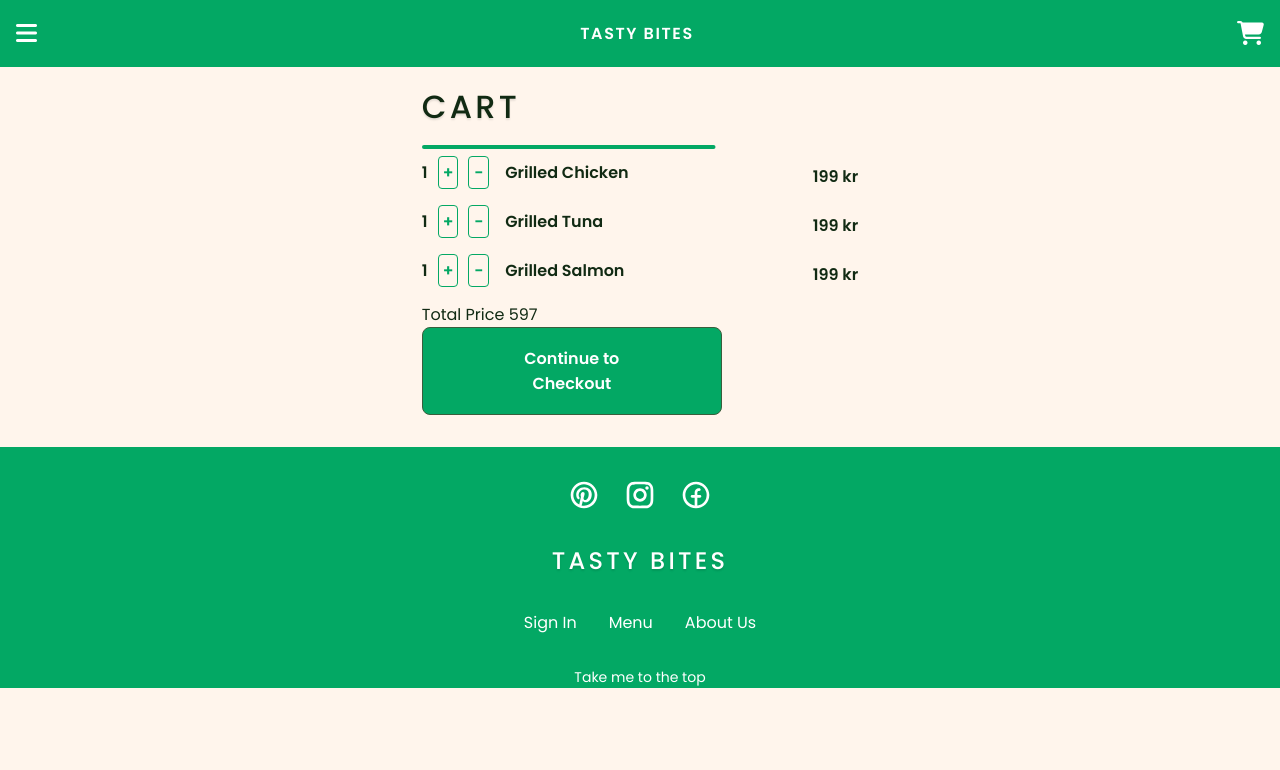
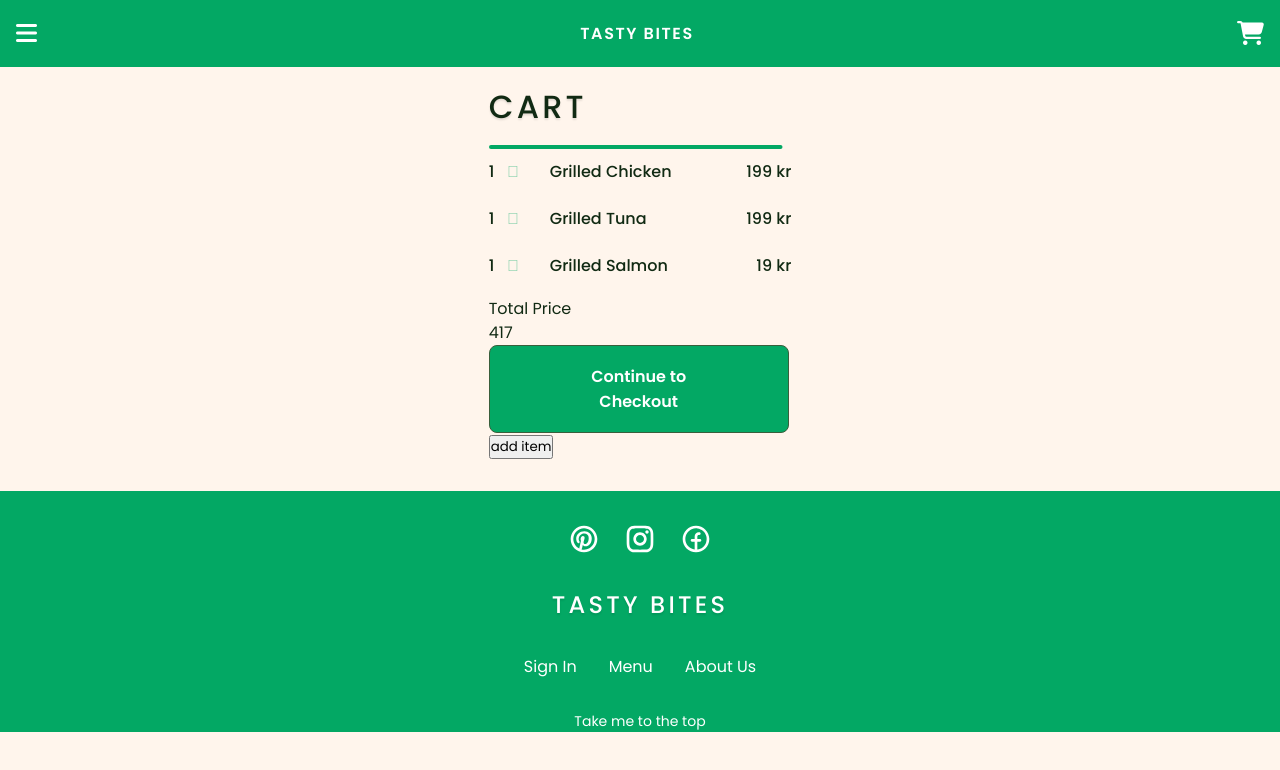
Before and after one commit to FirePants-TastyBites/frontend, a React (Vite) app: page /cart in a window 1280 px wide. Shown: the top 770 px of the page. Built offline with nearby package versions, Linux system fonts and the light colour scheme.

Commit message:
Styling on OrderItem and added icon for remove from cart

```diff
--- a/src/components/OrderItem/index.jsx
+++ b/src/components/OrderItem/index.jsx
@@ -1,12 +1,17 @@
+import { useDispatch } from 'react-redux';
 import styles from './orderItem.module.scss';
+import { removeItem } from '../../store/cartSlice';
 
-function OrderItem({ qty, itemName, price }) {
+function OrderItem({id, itemName, price }) {
+    const dispatch = useDispatch();
+
     return (
         <li className={styles.orderItem}>
             <div className={styles.qty}>
-                <p>{qty ? qty : 1}</p>
-                <button>+</button>
-                <button>-</button>
+                <p>{1}</p>
+                <button onClick={() => dispatch(removeItem(id))}>
+                    <i className="fa-solid fa-trash"></i>
+                </button>
             </div>
             <div>{itemName}</div>
             <div className={styles.price}>{price} kr</div>
--- a/src/components/OrderItem/orderItem.module.scss
+++ b/src/components/OrderItem/orderItem.module.scss
@@ -6,18 +6,22 @@
     gap: 1rem;
     align-items: center;
     margin-bottom: 1rem;
+    color: $secondary-color;
 
     * {
-        @include text-style-600;
+        @include text-style-500;
     }
 
     button {
         background-color: transparent;
-        border: 1px solid $primary-color;
+        border: none;
         padding: 3px;
-        border-radius: 4px;
-        width: 1.3rem;
         color: $primary-color;
+        opacity: 0.5;
+
+        :hover {
+            opacity: 0.8;
+        }
     }
 
 }
@@ -29,5 +33,5 @@
 }
 
 .price {
-    place-self: end;
+   justify-self: end;
 }
--- a/src/pages/Cart/index.jsx
+++ b/src/pages/Cart/index.jsx
@@ -2,7 +2,7 @@ import GreenLine from "../../components/GreenLine";
 import OrderItem from "../../components/OrderItem";
 import Button from '../../components/Button';
 import { useDispatch, useSelector } from "react-redux";
-import { addItem, getTotalPrice, removeItem } from "../../store/cartSlice";
+import { addItem, removeItem } from "../../store/cartSlice";
 
 function Cart() {
     const orderItems = useSelector(state => state.cart);
@@ -16,6 +16,12 @@ function Cart() {
         :
         orderItems.length;
 
+    const newItem = {
+        itemName: 'Grilled Salmon',
+        id: '45645tgreg',
+        price: 199
+    }
+
 
     return (
         <main className="cart">
@@ -25,9 +31,13 @@ function Cart() {
             </header>
             <section className="details">
                 {cartDetails}
-                <p>Total Price {totalPrice}</p>
+                <div>
+                    <p>Total Price</p>
+                    <p>{totalPrice}</p>
+                </div>
             </section>
-            <Button label={"Continue to Checkout"} type={"primary"} onClick={() => console.log('clicked')}/>
+            <Button label={"Continue to Checkout"} type={"primary"} onClick={() => console.log('clicked')} />
+            <button onClick={() => dispatch(addItem(newItem))}>add item</button>
         </main>
     );
 }
--- a/src/store/cartSlice.js
+++ b/src/store/cartSlice.js
@@ -14,7 +14,7 @@ const initialState = [
         {
             itemName: 'Grilled Salmon',
             id: '45645tgreg',
-            price: 199
+            price: 19
         }
 ];
 
@@ -26,7 +26,7 @@ export const cartSlice = createSlice({
             state.push(action.payload);
         },
         removeItem: (state, action) => {
-            const index = state.findIndex(item => item.id === action.payload.id);
+            const index = state.findIndex(item => item.id === action.payload);
             state.splice(index, 1);
         }
     }
```
